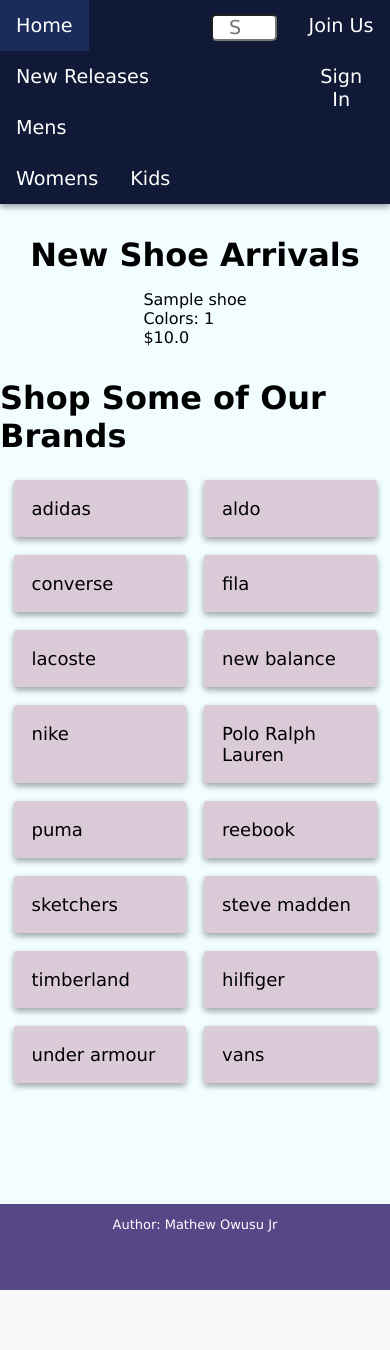
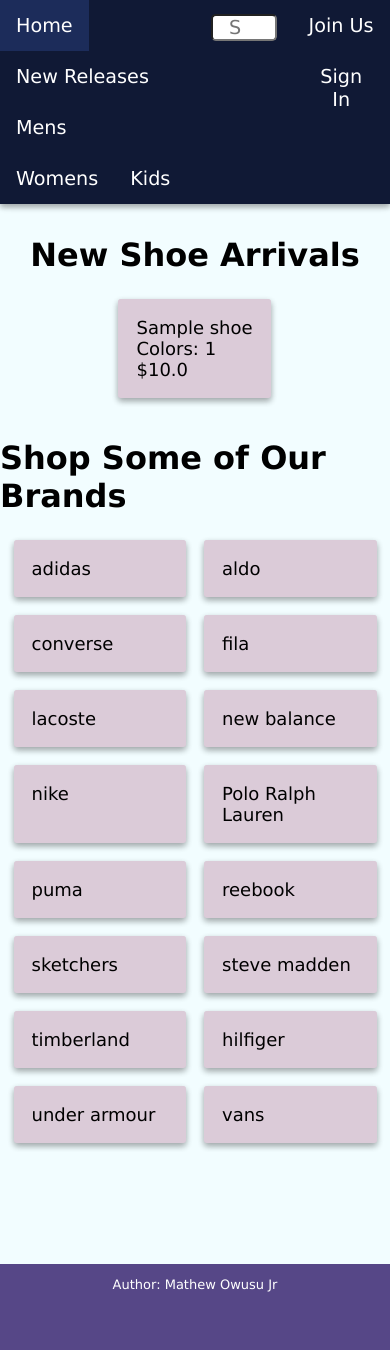
Before and after one commit to mkowusujr/sneakerhead-shoe-estore, a Flask app: page / in a window 390 px wide. Before the commit the page ends 1290 px from the top, so only its background shows below. Run offline with Flask 2, Linux system fonts and the light colour scheme; tables that the repository leaves empty hold one stand-in row (values such as "Sample post"); style sheets or scripts are compiled from the project's sources; parts of the project's set-up code (start-up, migrations or seed data) failed here and were passed over.

Commit message:
scss for new arrivals

```diff
--- a/website/static/sass/components/_item-cards.scss
+++ b/website/static/sass/components/_item-cards.scss
@@ -16,3 +16,17 @@
         background-color: $itemHovered;
     }
 }
+
+.arrival-card {
+    @extend .item-card;
+    width: 10vw;
+    @media screen and (max-width: 700px){
+        width: 15vw;
+    }
+    @media screen and (max-width: 500px){
+        width: 20vw;
+    }
+    @media screen and (max-width: 500px){
+        width: 30vw;
+    }
+}
```
